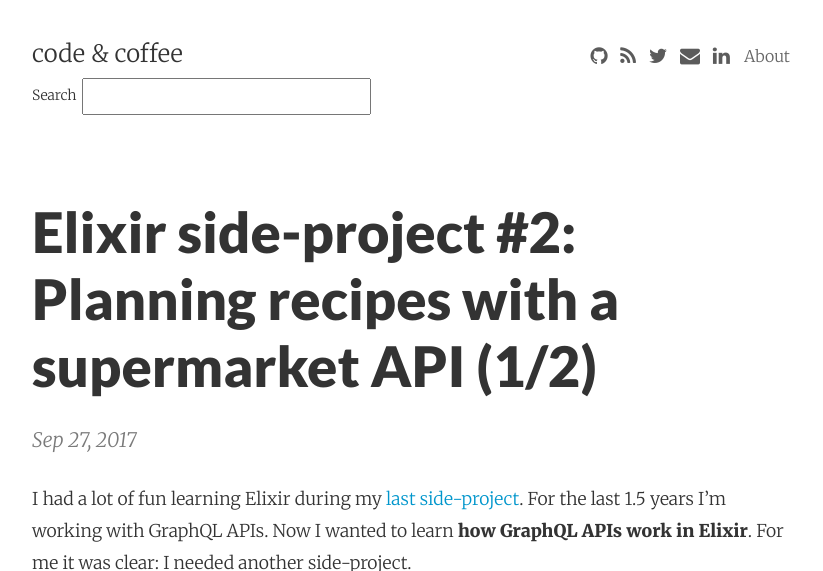
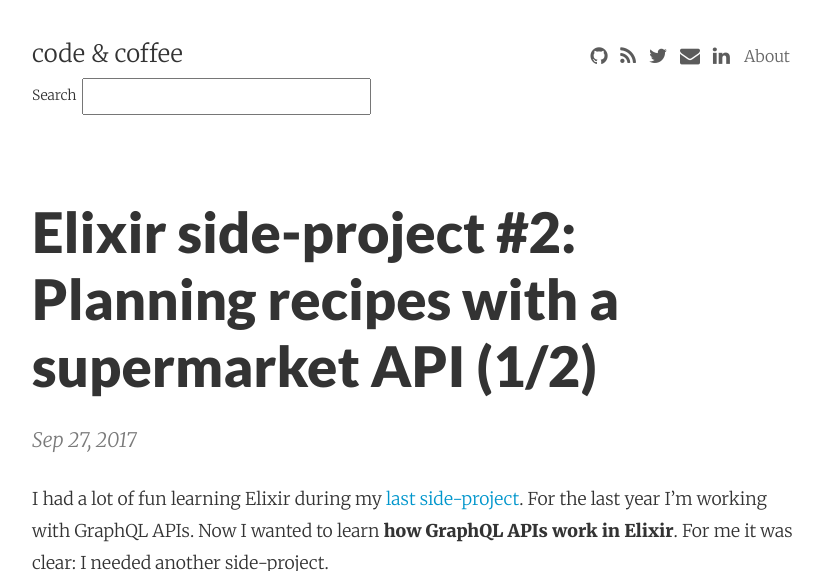
Before and after one commit to adri/adri.github.io, a Jekyll site: the page built from _posts/2017-09-27-learning-elixir-second-side-project-part1.md, in a window 1280 px wide and 900 px high, cut to the strip 0-571 px from the top of the window. Shown: the whole strip, without its empty margins (224-1047 px from the left). Built offline with Jekyll 4.4.1, drawn with Linux system fonts in a browser that asks for light colours; nearby versions of some CDN libraries; comment, search, counter and statistics services are not loaded.

Commit message:
Autocommit from wiki

```diff
--- a/_posts/2017-09-27-learning-elixir-second-side-project-part1.md
+++ b/_posts/2017-09-27-learning-elixir-second-side-project-part1.md
@@ -7,7 +7,7 @@
 published: true
 ---
 
-I had a lot of fun learning Elixir during my [last side-project](/post/learning-elixir-first-side-project). For the last 1.5 years I'm working with GraphQL APIs. Now I wanted to learn **how GraphQL APIs work in Elixir**. For me it was clear: I needed another side-project.
+I had a lot of fun learning Elixir during my [last side-project](/post/learning-elixir-first-side-project). For the last year I'm working with GraphQL APIs. Now I wanted to learn **how GraphQL APIs work in Elixir**. For me it was clear: I needed another side-project.
 
 ![Elixir](https://user-images.githubusercontent.com/133832/30913555-ede256ac-a390-11e7-8f3a-b8e70b00e702.png)
 
```
